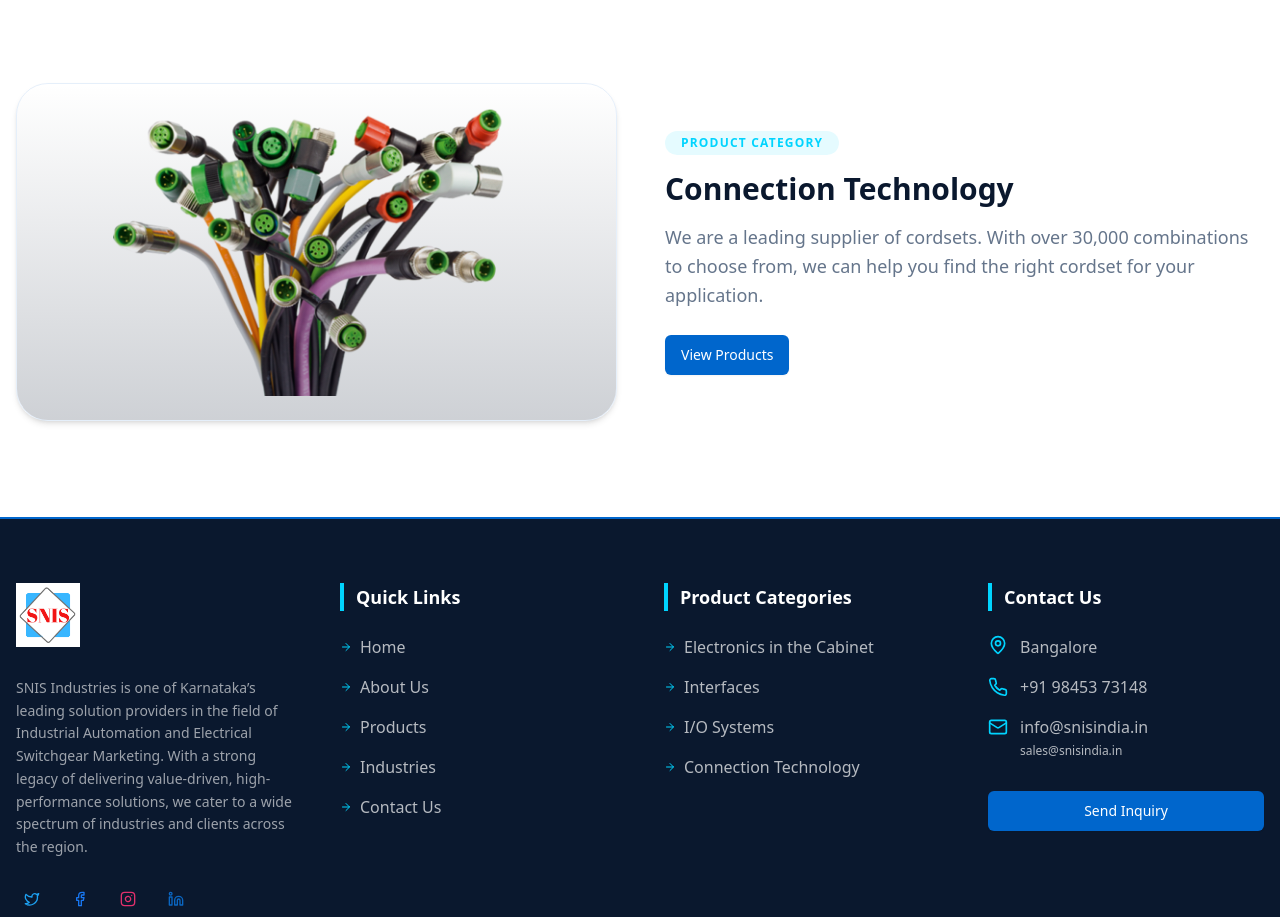
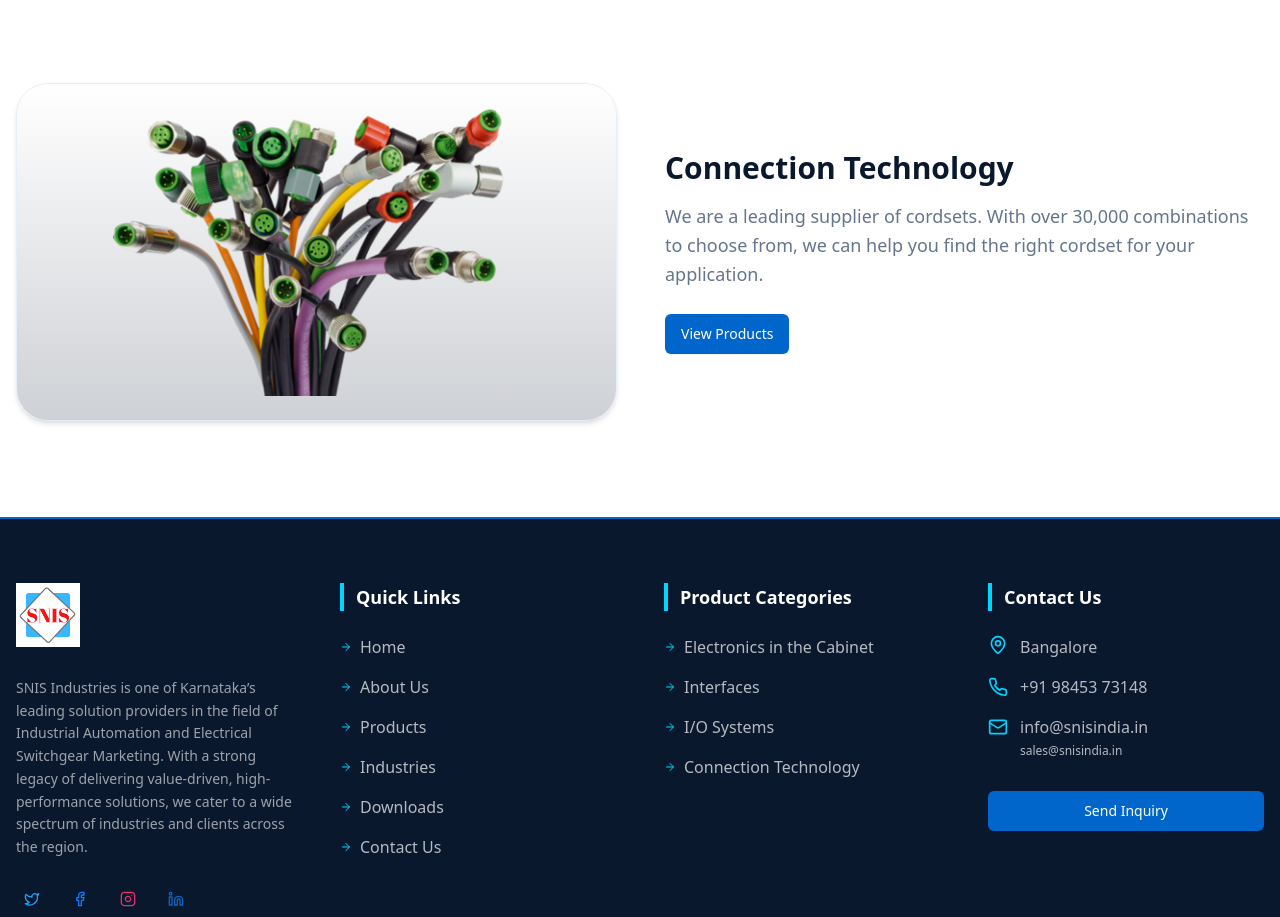
Before and after one commit to JanakeeshHd/SNIS, a React (Vite) app: page /products in a window 1280 px wide. Shown: the part 1880-2797 px from the top of the page. Built offline with nearby package versions, Linux system fonts and the light colour scheme.

Commit message:
Dowanload quick link added

```diff
--- a/src/components/layout/Footer.tsx
+++ b/src/components/layout/Footer.tsx
@@ -41,7 +41,7 @@ export const Footer = () => {
           <div>
             <h4 className="text-lg font-semibold mb-6 border-l-4 border-accent pl-3">Quick Links</h4>
             <ul className="space-y-4">
-              {["Home", "About Us", "Products", "Industries", "Contact Us"].map((link) => {
+              {["Home", "About Us", "Products", "Industries", "Downloads", "Contact Us"].map((link) => {
                 const to =
                   link === "Home"
                     ? "/"
--- a/src/pages/Products.tsx
+++ b/src/pages/Products.tsx
@@ -81,9 +81,6 @@ const Products = () => {
                     className={`flex-1 space-y-6 order-2 ${i % 2 === 1 ? 'lg:order-2' : 'lg:order-1'}`}
                   >
                     <div>
-                      <div className="inline-block px-4 py-1 rounded-full bg-accent/10 text-accent text-xs font-black uppercase tracking-widest mb-4">
-                        Product Category
-                      </div>
                       <h2 className="text-3xl font-black text-primary mb-4">{category.title}</h2>
                       <p className="text-lg text-muted-foreground leading-relaxed">
                         {category.description}
```
